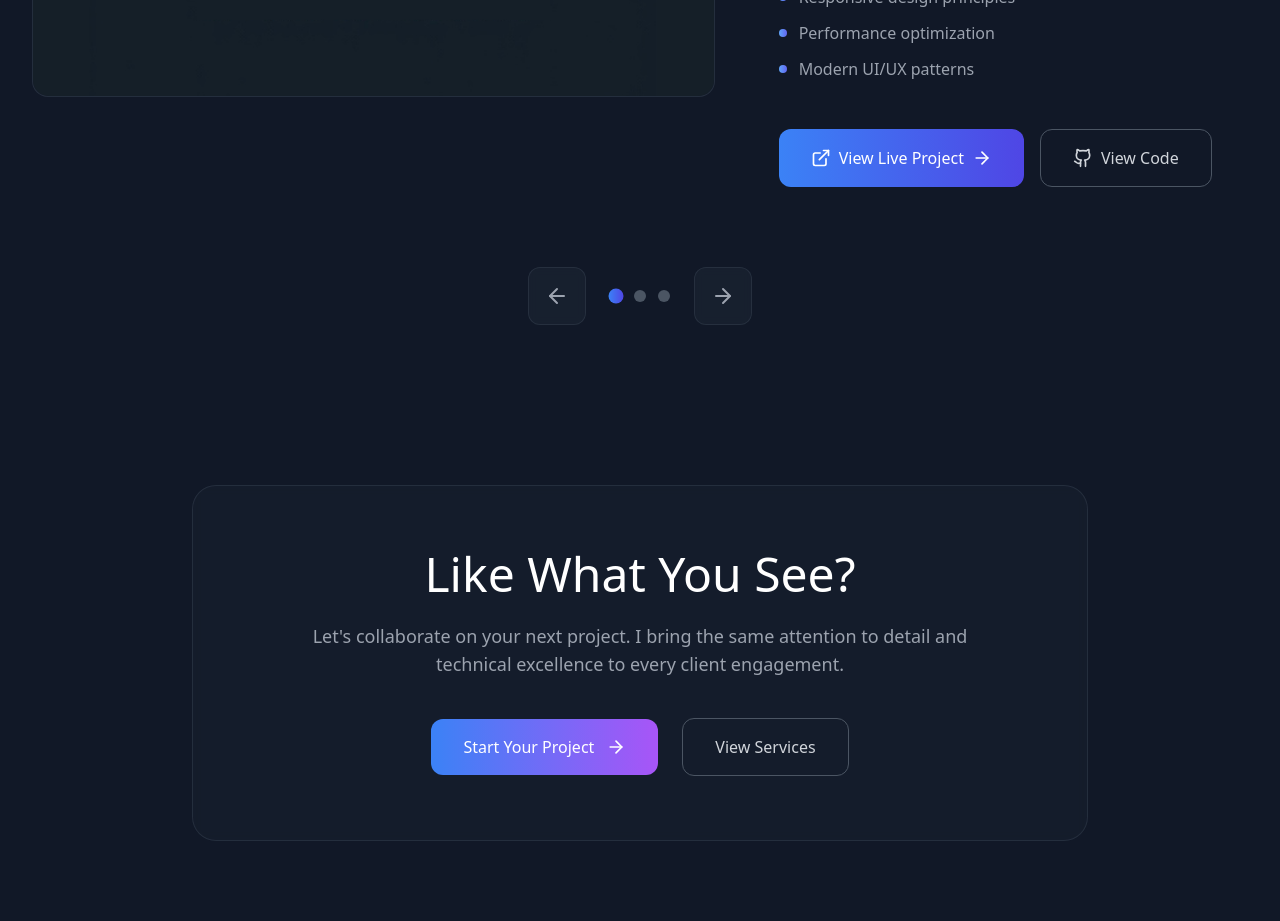
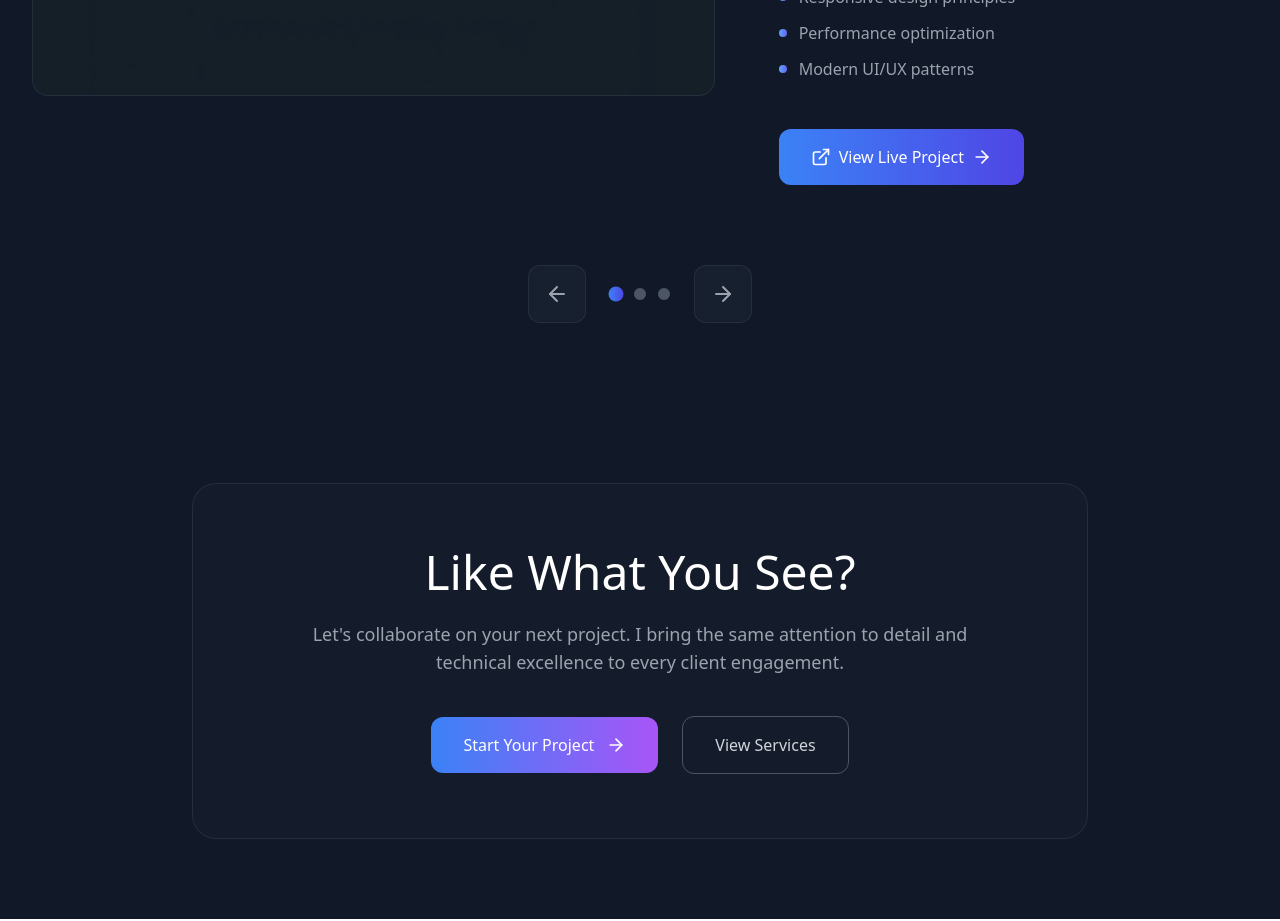
Before and after one commit to Jatin-1111/portfolio-next, a Next.js app: page /work in a window 1280 px wide. Shown: the part 1200-2121 px from the top of the page. Built offline with nearby package versions, Linux system fonts and the light colour scheme.

Commit message:
minor fix

```diff
--- a/app/work/ProjectShowcase.js
+++ b/app/work/ProjectShowcase.js
@@ -350,18 +350,6 @@ export default function ProjectShowcase({ autoplay = false }) {
                                                 View Live Project
                                                 <ArrowRight className="w-4 h-4 sm:w-5 sm:h-5 transition-transform group-hover:translate-x-1" />
                                             </motion.a>
-
-                                            <motion.a
-                                                href={filteredProjects[active]?.github}
-                                                target="_blank"
-                                                rel="noopener noreferrer"
-                                                className="inline-flex items-center justify-center gap-2 px-4 sm:px-6 lg:px-8 py-2.5 sm:py-3 lg:py-4 border border-gray-600 rounded-xl text-gray-300 hover:text-white hover:border-gray-500 font-medium text-sm sm:text-base transition-all duration-300"
-                                                whileHover={{ y: -2, scale: 1.02 }}
-                                                whileTap={{ y: 0, scale: 0.98 }}
-                                            >
-                                                <Github className="w-4 h-4 sm:w-5 sm:h-5" />
-                                                View Code
-                                            </motion.a>
                                         </div>
                                     </motion.div>
                                 </AnimatePresence>
```
